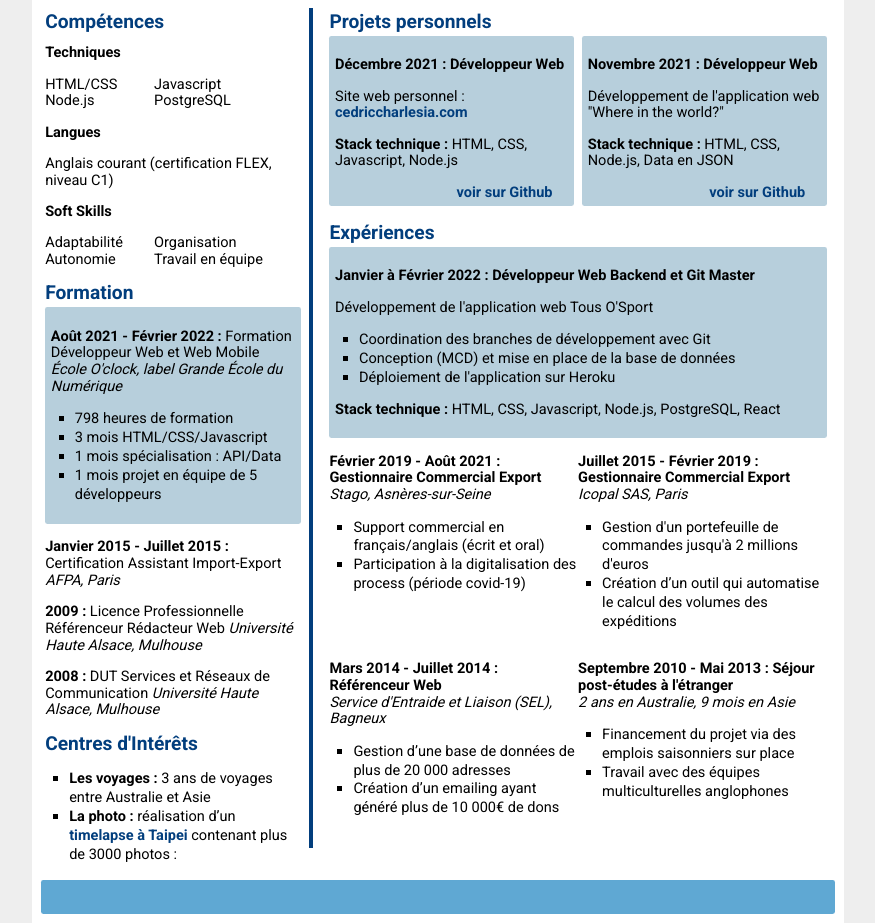
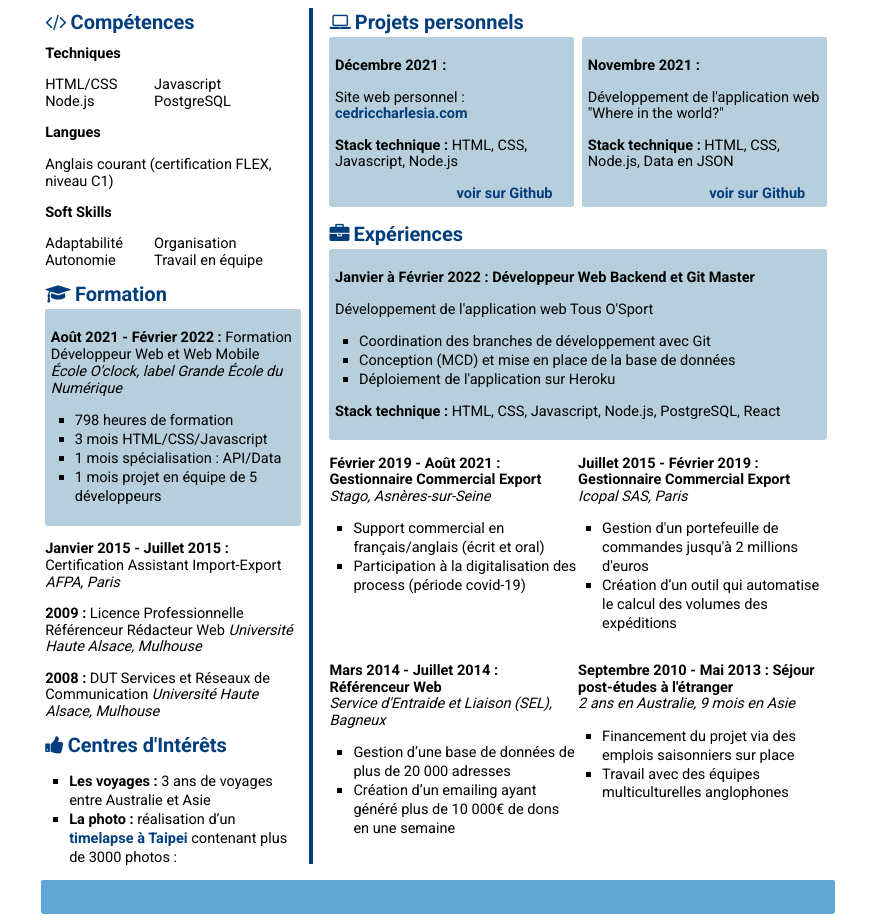
Before and after one commit to cedric-charlesia/my-resume, a plain HTML site: page index.html in a window 1280 px wide. Shown: the part 218-1141 px from the top of the page, without its empty margins (202-1077 px from the left). Drawn offline with Linux system fonts and the light colour scheme.

Commit message:
Icons addition for titles

```diff
--- a/css/style.css
+++ b/css/style.css
@@ -7,14 +7,14 @@
   --text-color: #000;
   --header-title-size: 1.5rem;
   --name-size: 1.3rem;
-  --cv-title-size: 1.2rem;
+  --cv-title-size: 1.25rem;
   --text-size: 0.91rem;
 }
 
 body {
   font-family: 'Roboto', sans-serif;
   font-size: var(--text-size);
-  background-color: #eee;
+  /* background-color: #eee; */
 }
 .darkblue {
   color: var(--darkblue-color);
@@ -24,7 +24,7 @@ body {
 }
 .separator {
   margin-top: 3rem;
-  margin-bottom: 2rem;
+  margin-bottom: 1rem;
 }
 .bold {
   font-weight: bold;
@@ -35,6 +35,13 @@ body {
 ul {
   list-style: none;
   padding-left: 0;
+}
+.fa-code,
+.fa-graduation-cap,
+.fa-thumbs-up,
+.fa-laptop,
+.fa-briefcase {
+  margin-right: 0.25rem;
 }
 
 /* Main container Layout */
@@ -47,8 +54,7 @@ ul {
   display: grid;
   grid-template-rows: 15% 82% 3%;
   grid-template-columns: 20% 80%;
-  background-color: #fff;
-  /* border: 1px solid black; */
+  /* background-color: #fff; */
 }
 
 /* Header section */
--- a/index.html
+++ b/index.html
@@ -41,7 +41,7 @@
 
       <section class="main_block about_me">
 
-        <h3>Comp&eacute;tences</h3>
+        <h3><i class="fa fa-code darkblue"></i>Comp&eacute;tences</h3>
         <div class="skill">
           <div class="skill-tech">
             <h4>Techniques</h4>
@@ -69,7 +69,7 @@
           </div>
         </div>
 
-        <h3>Formation</h3>
+        <h3><i class="fa fa-graduation-cap darkblue"></i>Formation</h3>
         <div class="education">
           <p><span class="bold">Ao&ucirc;t 2021 - F&eacute;vrier 2022 :</span> Formation D&eacute;veloppeur Web et Web Mobile
             <span class="italic">&Eacute;cole O'clock, label Grande &Eacute;cole du Num&eacute;rique</span>
@@ -91,7 +91,7 @@
           <span class="italic">Universit&eacute; Haute Alsace, Mulhouse</span>
         </p>
 
-        <h3>Centres d'Int&eacute;r&ecirc;ts</h3>
+        <h3><i class="fa fa-thumbs-up darkblue"></i>Centres d'Int&eacute;r&ecirc;ts</h3>
         <ul class="favorites">
           <li><span class="bold">Les voyages :</span> 3 ans de voyages entre Australie et Asie</li>
           <li><span class="bold">La photo :</span> r&eacute;alisation d’un <a href="https://vimeo.com/57914684" target="blank" class="bold">timelapse à Taipei</a> contenant plus de 3000 photos :</li>
@@ -100,25 +100,25 @@
 
       <section class="main_block experiences-block">
 
-        <h3>Projets personnels</h3>
+        <h3><i class="fa fa-laptop darkblue"></i>Projets personnels</h3>
         <div class="personal_project">
 
           <article class="experience project">
-            <p><span class="bold">D&eacute;cembre 2021 : D&eacute;veloppeur Web</span></p>
+            <p><span class="bold">D&eacute;cembre 2021 :</span></p>
             Site web personnel : <a href="https://cedriccharlesia.com/">cedriccharlesia.com</a>
             <p><span class="bold">Stack technique :</span> HTML, CSS, Javascript, Node.js</p>
             <a href="https://github.com/cedric-charlesia/my-personal-website" class="github" target="blank">voir sur Github</a>
           </article>
 
           <article class="experience project">
-            <p><span class="bold">Novembre 2021 : D&eacute;veloppeur Web</span></p>
+            <p><span class="bold">Novembre 2021 :</span></p>
             D&eacute;veloppement de l'application web "Where in the world?"
             <p><span class="bold">Stack technique :</span> HTML, CSS, Node.js, Data en JSON</p>
             <a href="https://github.com/cedric-charlesia/Where-in-the-world" class="github" target="blank">voir sur Github</a>
           </article>
         </div>
 
-        <h3>Exp&eacute;riences</h3>
+        <h3><i class="fa fa-briefcase darkblue"></i>Exp&eacute;riences</h3>
         <article class="experience project">
           <p><span class="bold">Janvier &agrave; F&eacute;vrier 2022 : D&eacute;veloppeur Web Backend et Git Master</span></p>
           D&eacute;veloppement de l'application web Tous O'Sport
@@ -152,7 +152,7 @@
             <span class="italic">Service d'Entraide et Liaison (SEL), Bagneux</span>
             <ul>
               <li>Gestion d’une base de donn&eacute;es de plus de 20 000 adresses</li>
-              <li>Cr&eacute;ation d’un emailing ayant g&eacute;n&eacute;r&eacute; plus de 10 000€ de dons</li>
+              <li>Cr&eacute;ation d’un emailing ayant g&eacute;n&eacute;r&eacute; plus de 10 000€ de dons en une semaine</li>
             </ul>
             </article>
             <article class="experience">
```
